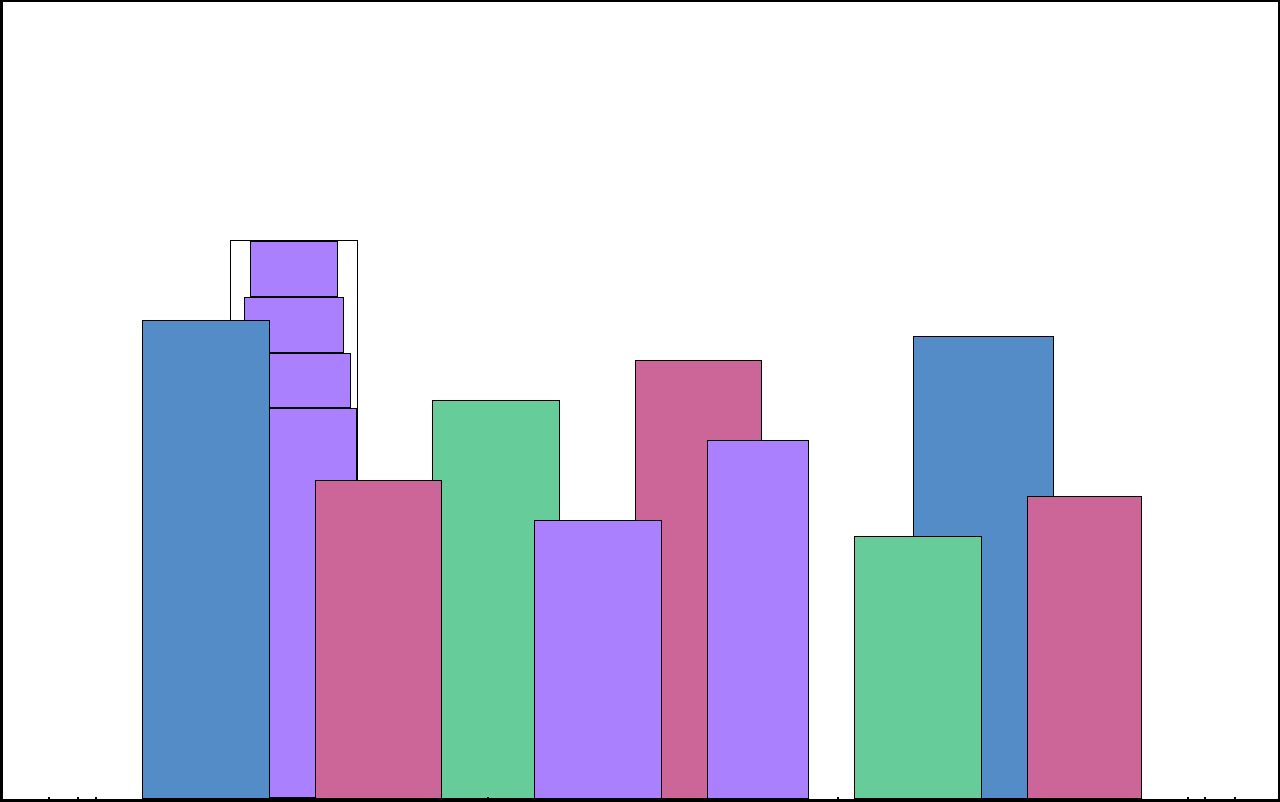
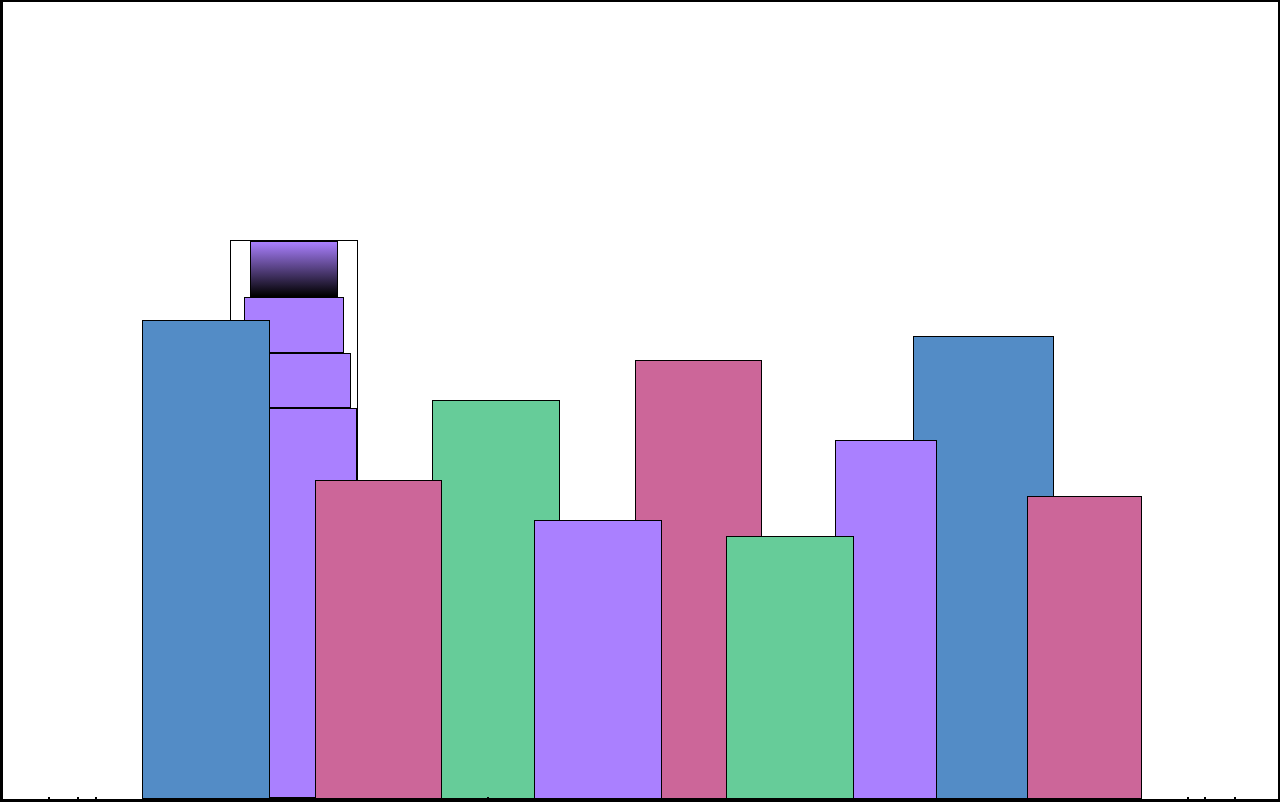
Before and after one commit to veronezl/WebCitySkyline, a plain HTML site: page index.html in a window 1280 px wide. Drawn offline with Linux system fonts and the light colour scheme.

Commit message:
Working form 36 to 40

```diff
--- a/styles.css
+++ b/styles.css
@@ -3,6 +3,7 @@
     --building-color2: #66cc99;
     --building-color3: #cc6699;
     --building-color4: #538cc6;
+    --window-color1: black;
 }
 
 * {
@@ -39,6 +40,7 @@ body {
     width: 70%;
     height: 10%;
     background-color: var(--building-color1);
+    background: linear-gradient(var(--building-color1), var(--window-color1));
 }
 
 .bb1b {
@@ -53,6 +55,7 @@ body {
     background-color: var(--building-color1);
 }
 
+/* BACKGROUND BUILDINGS - "bb" stands for "background building" */
 .bb1d {
     width: 100%;
     height: 70%;
@@ -77,6 +80,7 @@ body {
     background-color: var(--building-color4);
 }
 
+/* FOREGROUND BUILDINGS - "fb" stands for "foreground building" */
 .fb1 {
     width: 10%;
     height: 60%;
@@ -100,14 +104,16 @@ body {
     width: 8%;
     height: 45%;
     background-color: var(--building-color1);
-
+    position: relative;
+    left: 10%;
 }
 
 .fb5 {
     width: 10%;
     height: 33%;
     background-color: var(--building-color2);
-
+    position: relative;
+    right: 10%;
 }
 
 .fb6 {
```
